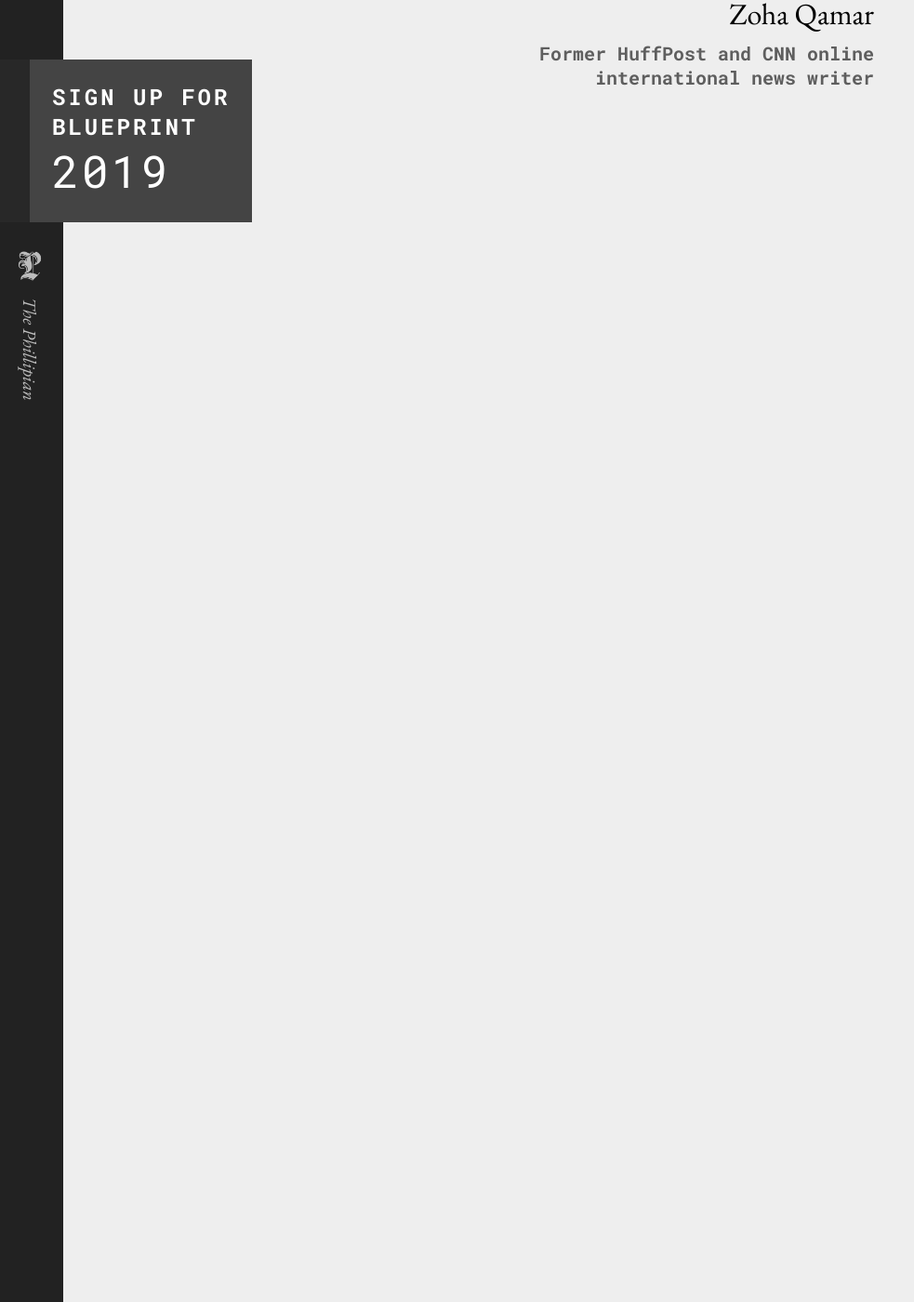
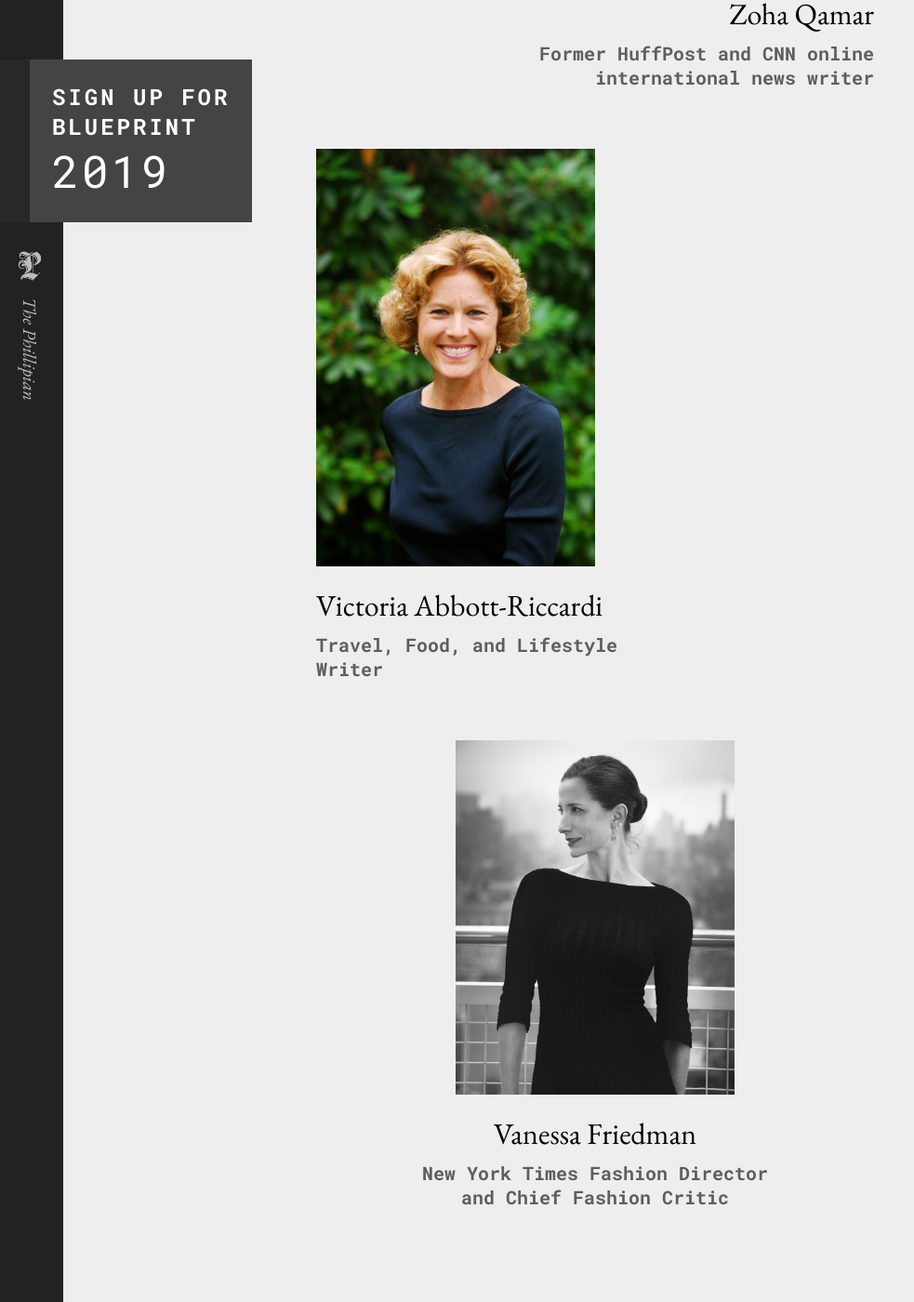
Before and after one commit to phillipian/blueprint-2019, a Jekyll site: the page built from index.md, in a window 1280 px wide and 1400 px high, scrolled down 2192 px. Shown: the whole window at 93% size, without its empty margins (0-983 px from the left). Built offline with Jekyll 4.4.1, drawn with Linux system fonts in a browser that asks for light colours.

Commit message:
Proper Speaker Code

```diff
--- /dev/null
+++ b/_data/speakers.csv
@@ -0,0 +1,6 @@
+tag,name,descript
+krex,Kristina Rex,"Reporter for WBZ CBS Boston"
+jswansburg,John Swansburg,"Senior Editor, The Atlantic"
+zqamar,Zoha Qamar,"Former HuffPost and CNN online international news writer"
+vriccardi,Victoria Abbott-Riccardi,"Travel, Food, and Lifestyle Writer"
+vfriedman,Vanessa Friedman,"New York Times Fashion Director and Chief Fashion Critic"
--- a/_layouts/home.html
+++ b/_layouts/home.html
@@ -8,19 +8,11 @@ layout: default
 
 <div class='speakers'>
     <h1 class='speakers-title'>Speakers</h1>
+    {% for item in site.data.speakers %}
     <div class='speaker'>
-        <img src='{{ site.baseurl }}/img/headshots/krex.jpg'>
-        <div class='name'><span>Kristina Rex</span></div>
-        <div class='descript'><span>Reporter for WBZ CBS Boston</span></div>
+        <img src='{{ site.baseurl }}/img/headshots/{{ item.tag }}.jpg'>
+        <div class='name'><span>{{ item.name }}</span></div>
+        <div class='descript'><span>{{ item.descript }}</span></div>
     </div>
-    <div class='speaker'>
-        <img src='{{ site.baseurl }}/img/headshots/jswansburg.jpg'>
-        <div class='name'><span>John Swansburg</span></div>
-        <div class='descript'><span>Senior Editor, The Atlantic</span></div>
-    </div>
-    <div class='speaker'>
-        <img src='{{ site.baseurl }}/img/headshots/zqamar.jpg'>
-        <div class='name'><span>Zoha Qamar</span></div>
-        <div class='descript'><span>Former HuffPost and CNN online international news writer</span></div>
-    </div>
+    {% endfor %}
 </div>
```
